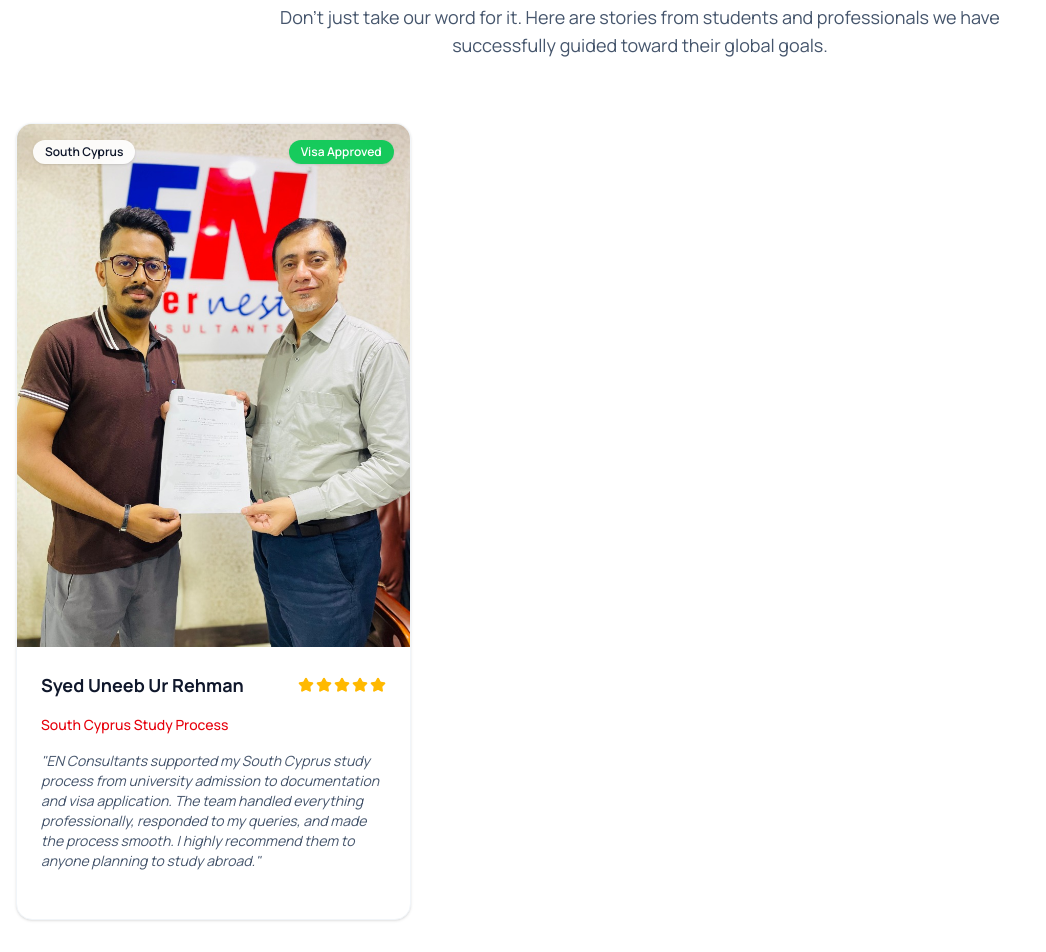
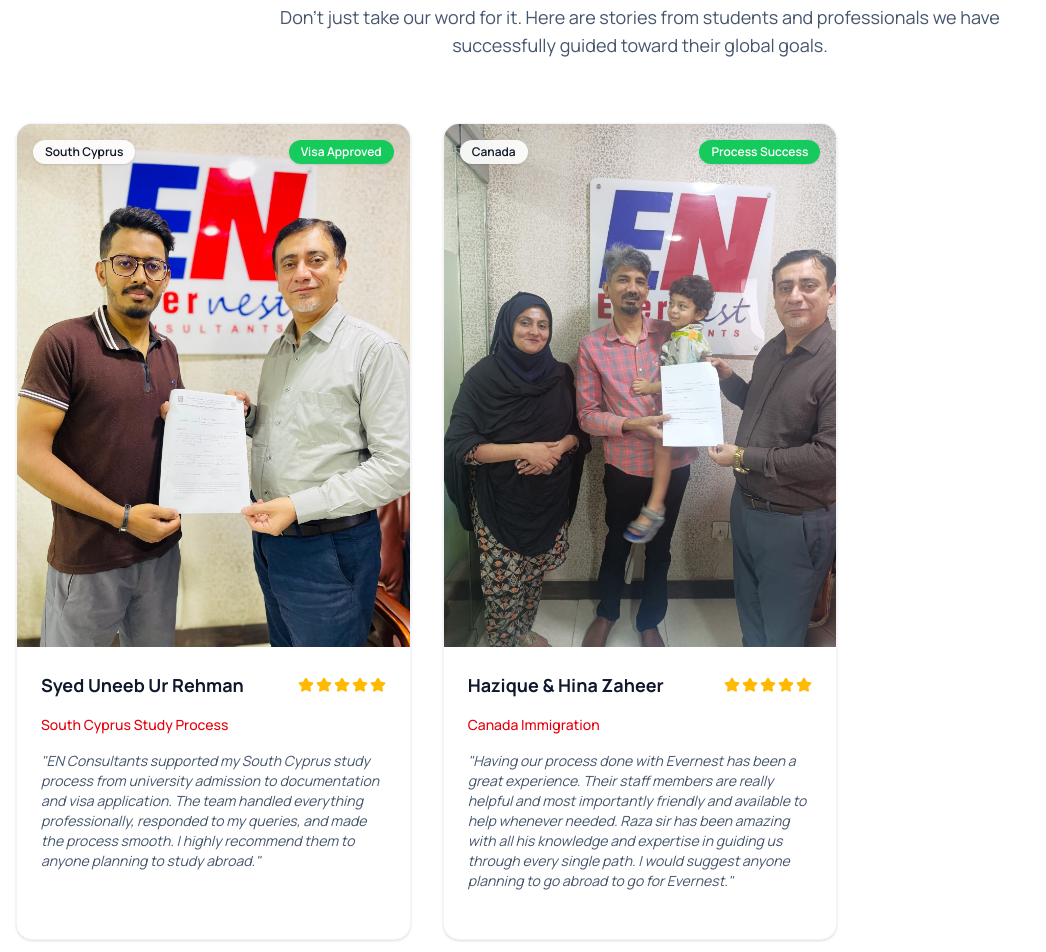
Before and after one commit to Nightmares4u/EverNest-Website-, a Next.js app in the folder evernest/: page / in a window 1280 px wide. Shown: the part 9260-10212 px from the top of the page, without its empty margins (0-1046 px from the left). Built offline with nearby package versions, Linux system fonts and the light colour scheme; a web font is replaced by a local one.

Commit message:
add hazique and hina family success story

```diff
--- a/evernest/src/data/success-stories.ts
+++ b/evernest/src/data/success-stories.ts
@@ -37,4 +37,19 @@ export const successStories: SuccessStory[] = [
     featured: true,
     privacyMode: "full",
   },
+  {
+    id: "hazique-hina-family-canada",
+    clientName: "Hazique & Hina Zaheer",
+    serviceType: "Canada Immigration",
+    destinationCountry: "Canada",
+    outcomeLabel: "Process Success",
+    rating: 5,
+    reviewSource: "google",
+    testimonialQuote:
+      "Having our process done with Evernest has been a great experience. Their staff members are really helpful and most importantly friendly and available to help whenever needed. Raza sir has been amazing with all his knowledge and expertise in guiding us through every single path. I would suggest anyone planning to go abroad to go for Evernest.",
+    imagePath: "/images/success-stories/hazique-hina-family.jpg",
+    imageAlt: "Hazique Zaheer and Hina Khan Family - Canada Immigration Success",
+    featured: true,
+    privacyMode: "full",
+  },
 ];
```
Also changed, not shown: evernest/public/images/success-stories/hazique-hina-family.jpg (added).
